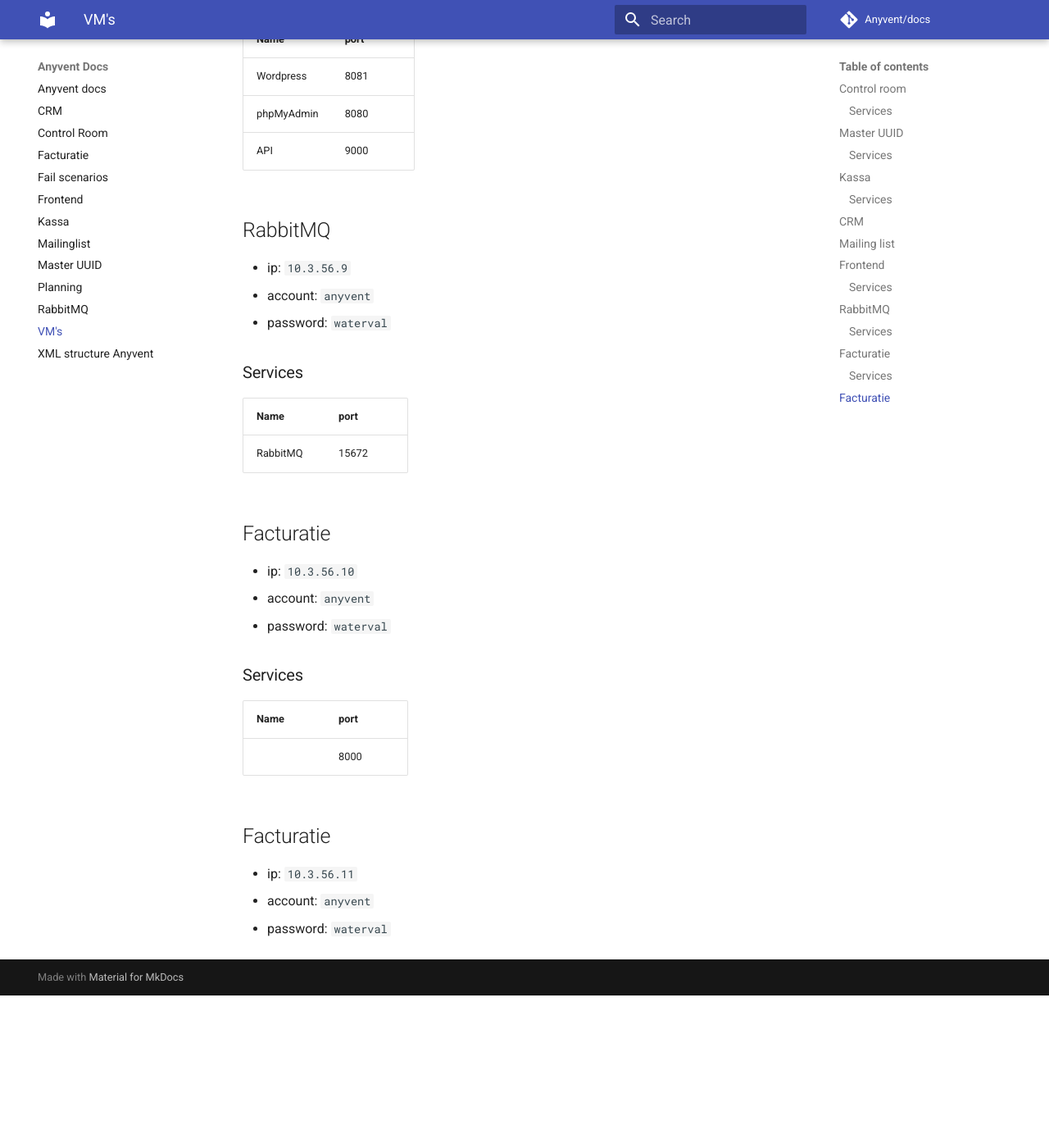
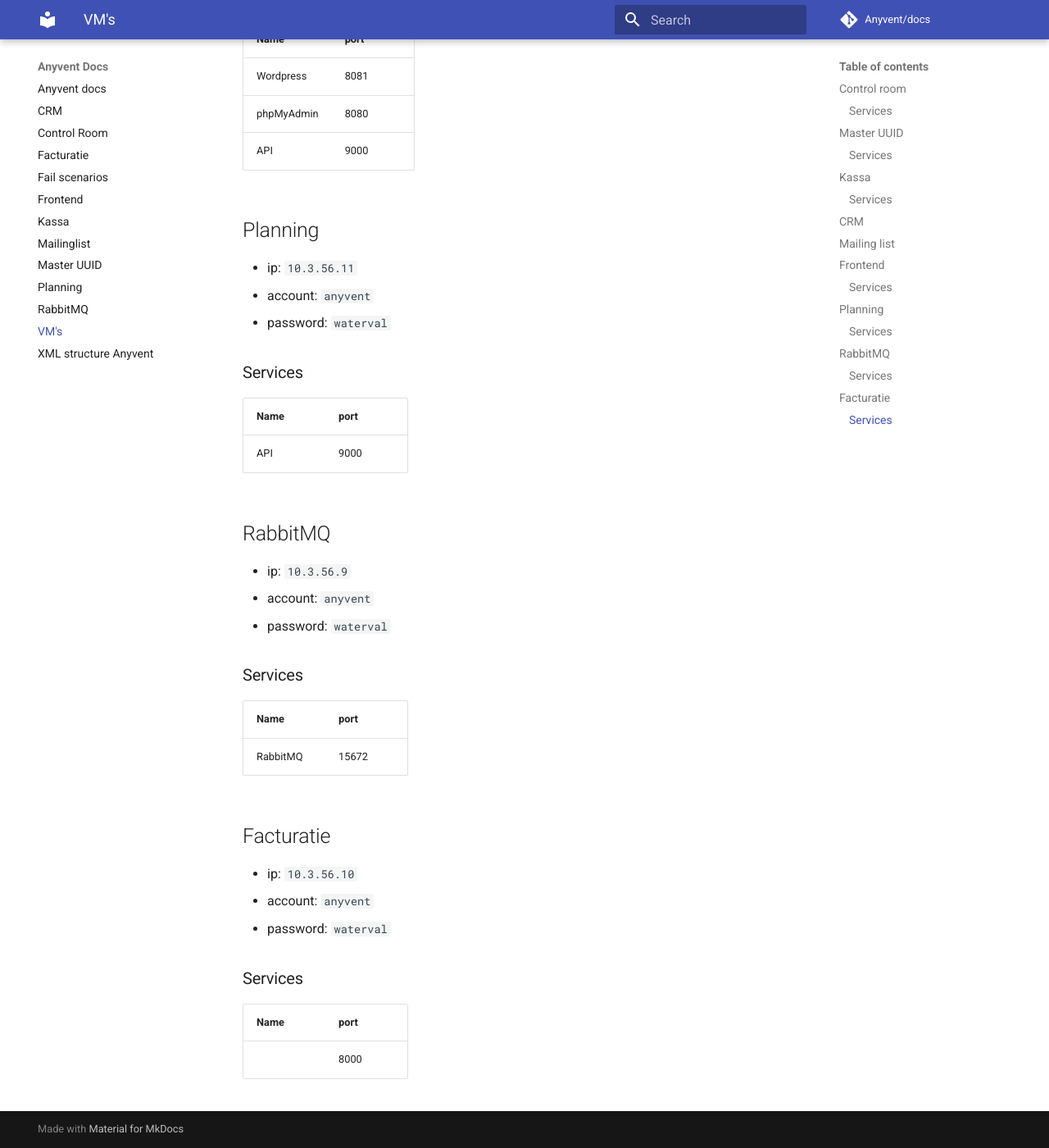
Before and after one commit to seppeconinx/docs, an MkDocs documentation site: the page built from docs/VM.md, in a window 1280 px wide and 1400 px high, scrolled down 2034 px. Shown: the whole window at 82% size. Built offline with MkDocs 1.6.1 and Material for MkDocs 9.7.7, drawn with Linux system fonts in a browser that asks for light colours; comment, search, counter and statistics services are not loaded; before the commit the page ends 3248 px from its top, so only the background shows below that.

Commit message:
Planning VM

```diff
--- a/docs/VM.md
+++ b/docs/VM.md
@@ -52,6 +52,17 @@
 | API           | 9000 |
 
 
+
+## Planning
+- ip: `10.3.56.11`
+- account: `anyvent`
+- password: `waterval`
+### Services
+| Name          | port |
+|---------------|------|
+| API           | 9000 |
+
+
 ## RabbitMQ
 - ip: `10.3.56.9`
 - account: `anyvent`
@@ -70,8 +81,3 @@
 | Name          | port |
 |---------------|------|
 |               | 8000 |
-
-## Facturatie
-- ip: `10.3.56.11`
-- account: `anyvent`
-- password: `waterval`
```
